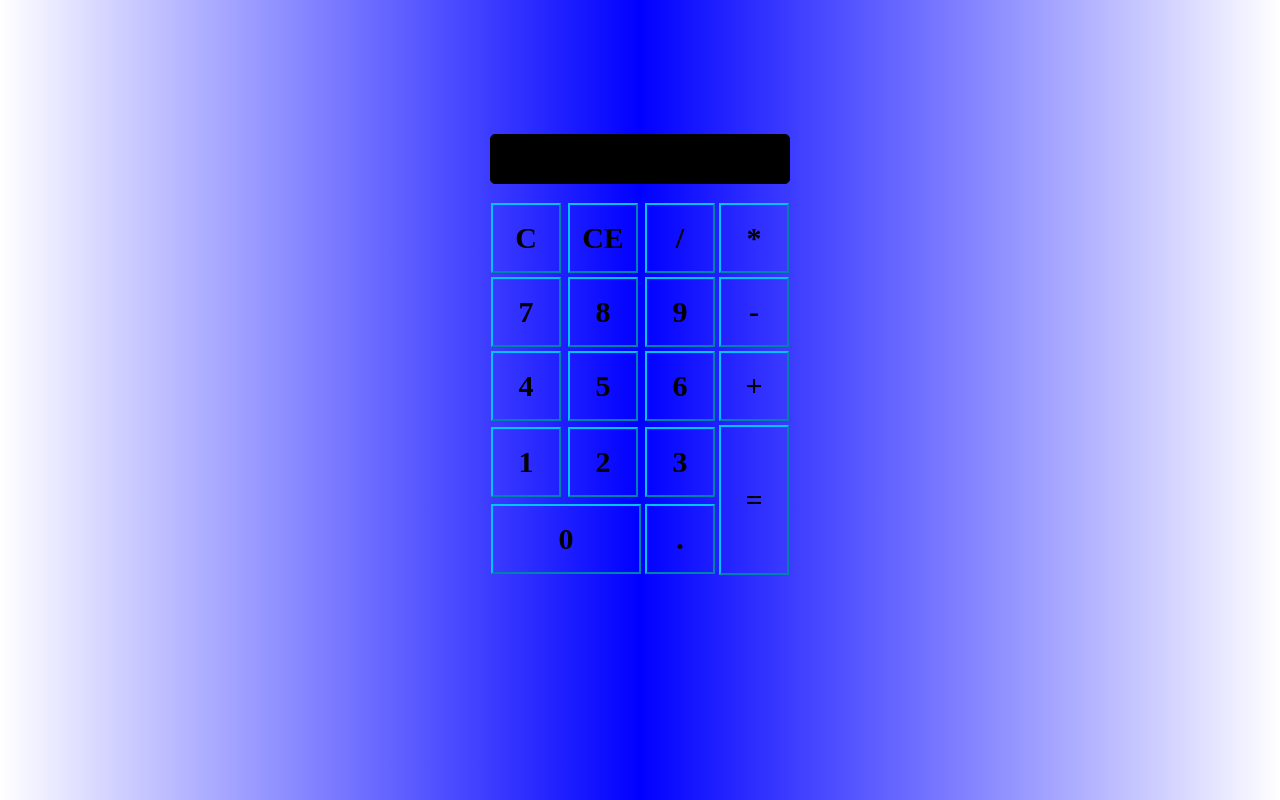
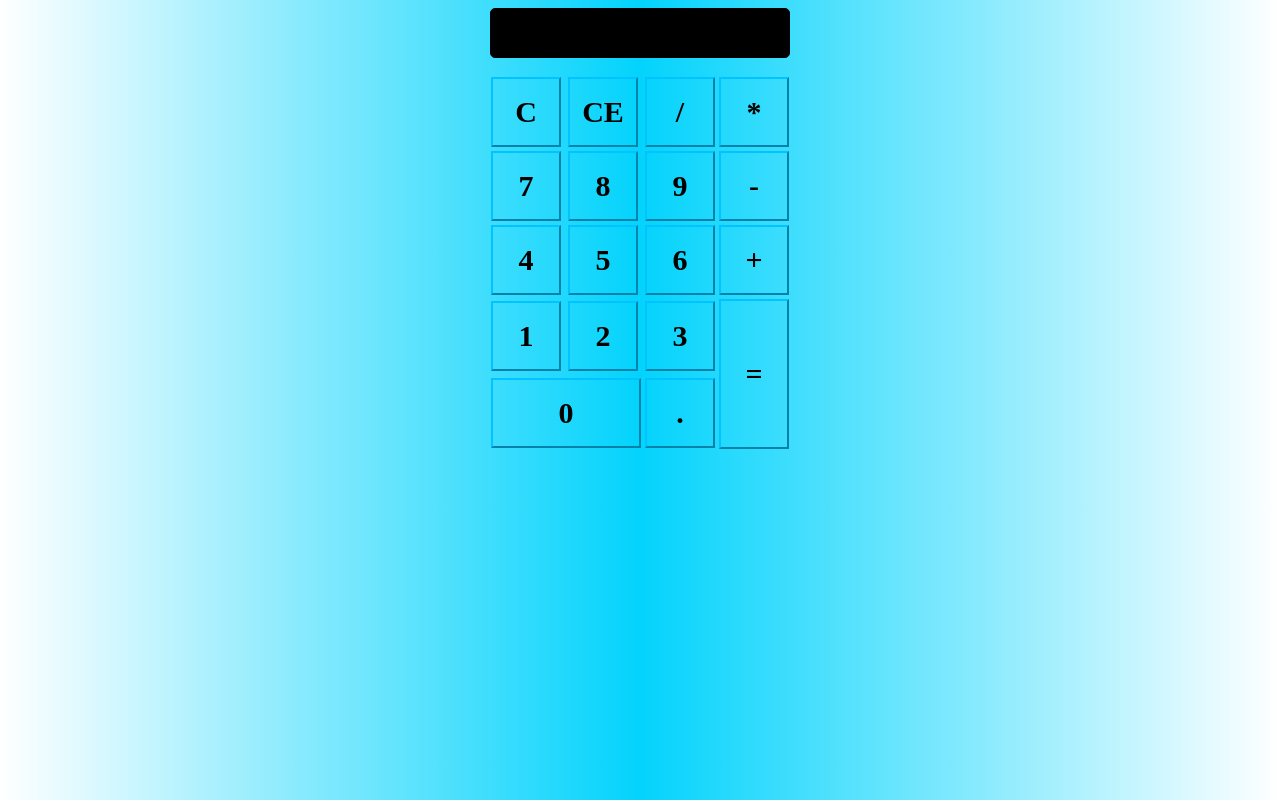
Before and after one commit to rishabhborn2win/calculator, a plain HTML site: page index.html in a window 1280 px wide. Drawn offline with Linux system fonts and the light colour scheme.

Commit message:
Update index.html

```diff
--- a/index.html
+++ b/index.html
@@ -16,7 +16,6 @@
 
         }
         #output{
-            margin-top:10%;
             border-radius:5px;
             background-color:black;
             color:white;
@@ -38,7 +37,7 @@
         }
         body{
 
-            background: linear-gradient(to right,white, blue, white);
+            background: linear-gradient(to right,white, #03d3fc, white);
             height:100;
             font-family: NSimSun;
 
```
